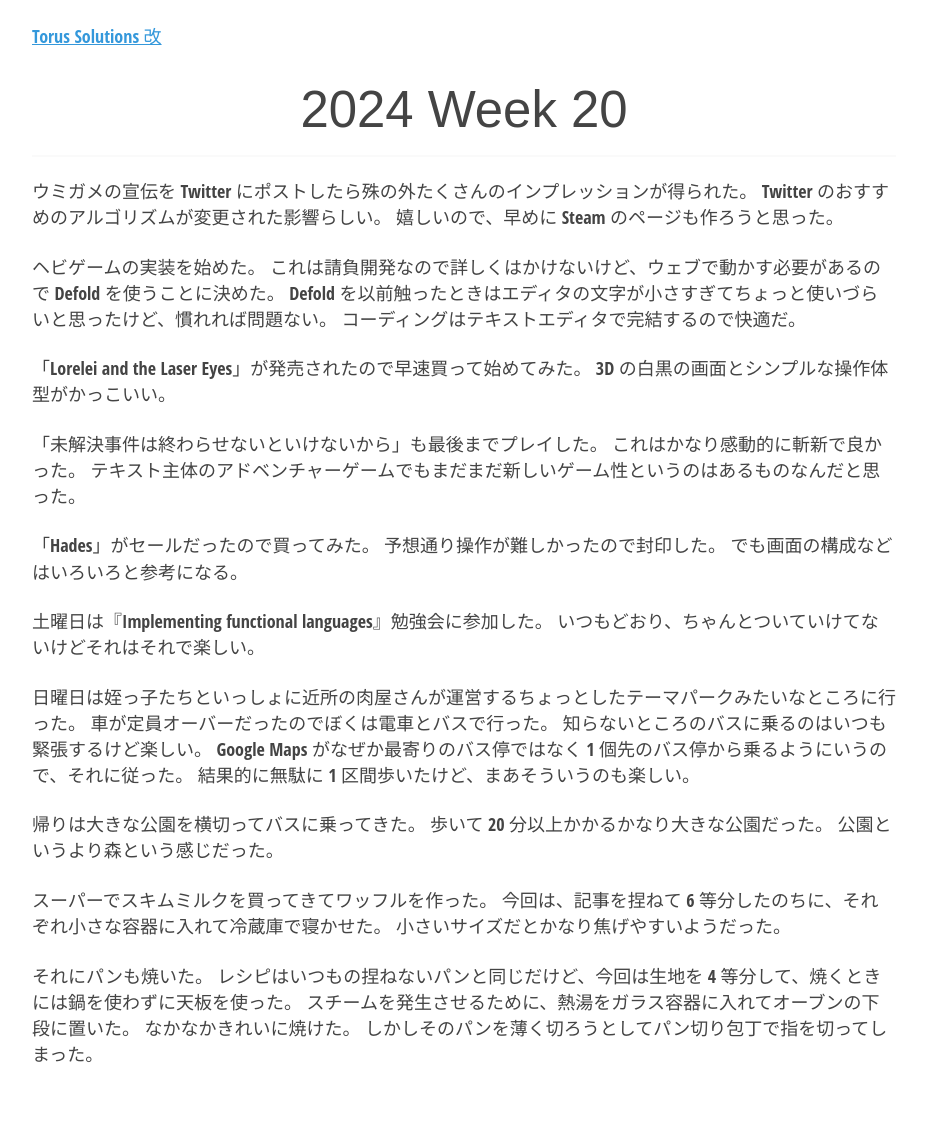
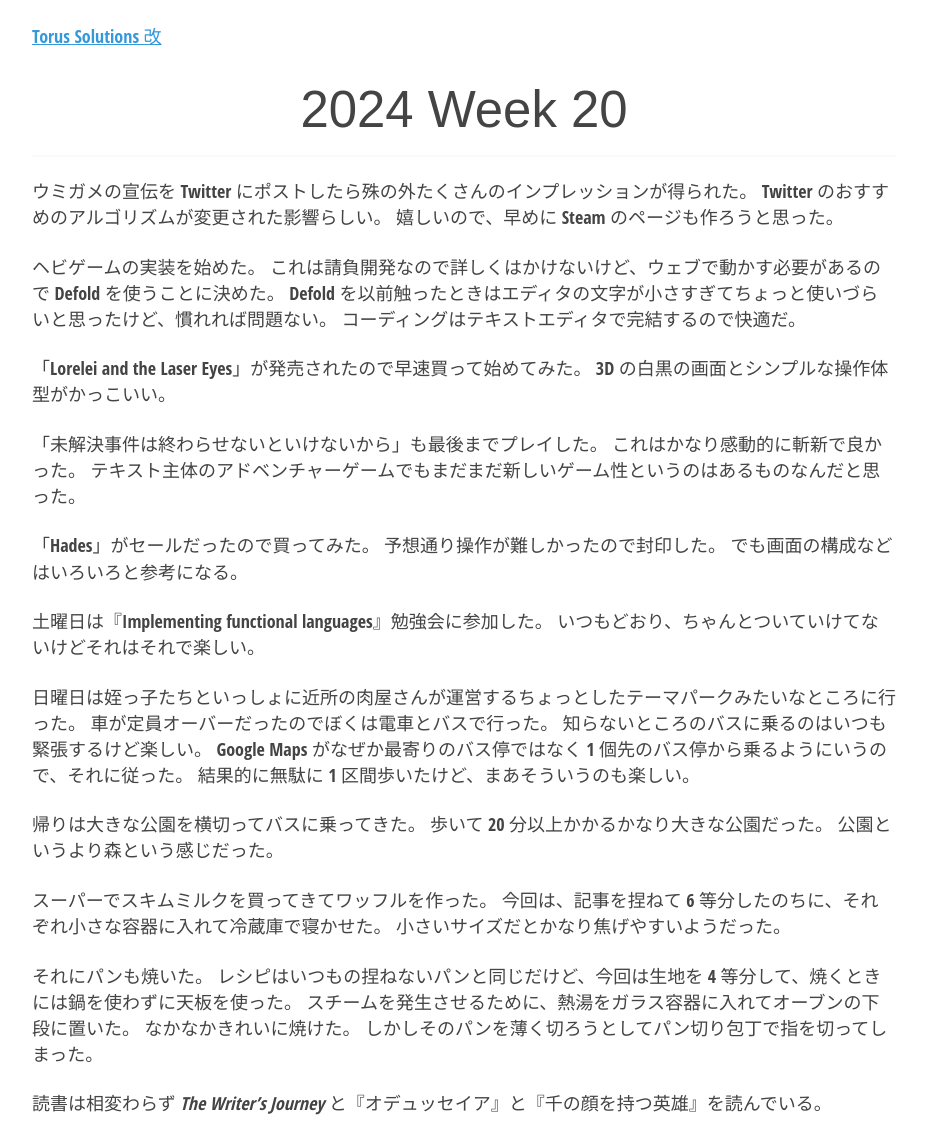
Before and after one commit to torus/torus.github.io, a Jekyll site: the page built from _posts/2024-05-21-week-20.md, in a window 1280 px wide. Shown: the whole page, without its empty margins (176-1102 px from the left). Built offline with Jekyll 4.4.1, drawn with Linux system fonts in a browser that asks for light colours; before the commit the page ends 1095 px from its top, so only the background shows below that.

Commit message:
update week 20

```diff
--- a/_posts/2024-05-21-week-20.md
+++ b/_posts/2024-05-21-week-20.md
@@ -44,3 +44,5 @@ Google Maps がなぜか最寄りのバス停ではなく 1 個先のバス停
 スチームを発生させるために、熱湯をガラス容器に入れてオーブンの下段に置いた。
 なかなかきれいに焼けた。
 しかしそのパンを薄く切ろうとしてパン切り包丁で指を切ってしまった。
+
+読書は相変わらず _The Writer's Journey_ と『オデュッセイア』と『千の顔を持つ英雄』を読んでいる。
```
